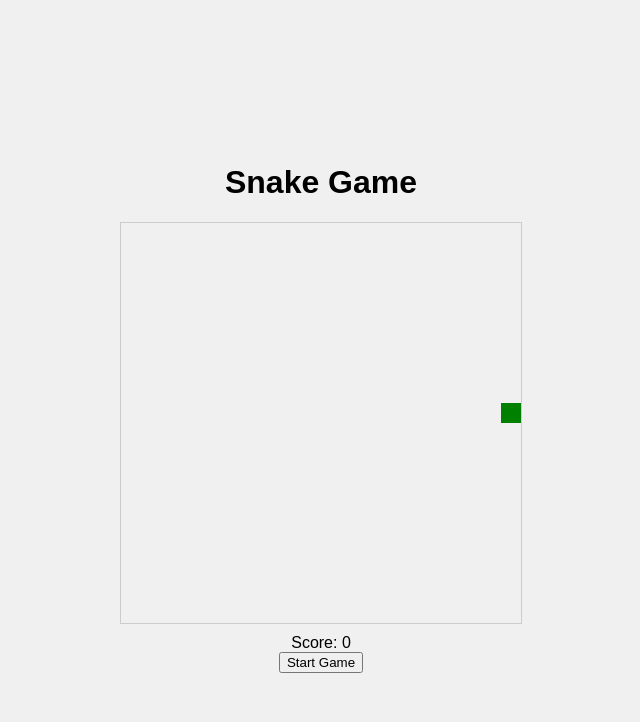
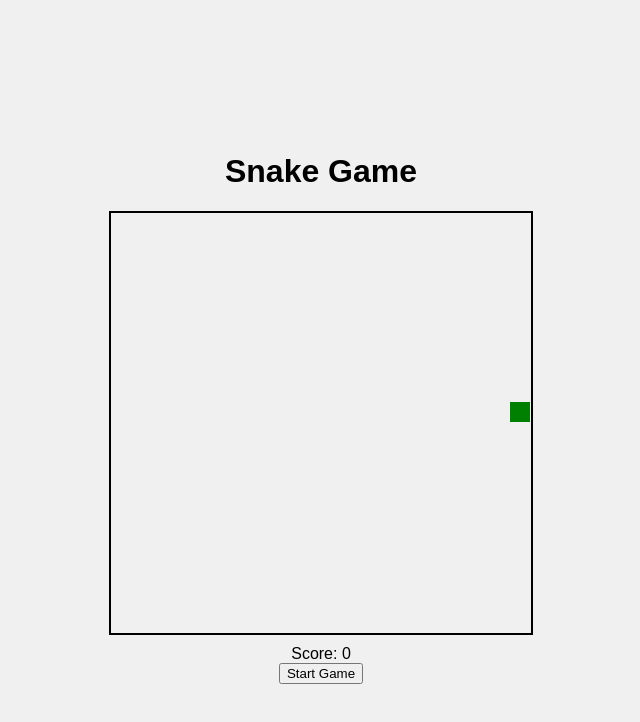
Before and after one commit to aaronsfunstuff/snake, a plain HTML site: page index.html in a window 1280 px wide. Shown: the whole page, without its empty margins (319-959 px from the left). Drawn offline with Linux system fonts and the light colour scheme.

Commit message:
Update styles.css

```diff
--- a/styles.css
+++ b/styles.css
@@ -11,21 +11,27 @@ body {
   text-align: center;
 }
 
-.game-board {
-  width: 400px;
-  height: 400px;
-  border: 1px solid #ccc;
+#gameBoard {
   display: grid;
-  grid-template-columns: repeat(20, 1fr);
-  grid-template-rows: repeat(20, 1fr);
+  grid-template-rows: repeat(20, 20px);
+  grid-template-columns: repeat(20, 20px);
+  gap: 1px;
+  border: 2px solid black;
+  width: 420px;
+  height: 420px;
+  margin: auto;
 }
 
 .snake {
   background-color: green;
+  width: 20px;
+  height: 20px;
 }
 
 .food {
   background-color: red;
+  width: 20px;
+  height: 20px;
 }
 
 .score {
```
